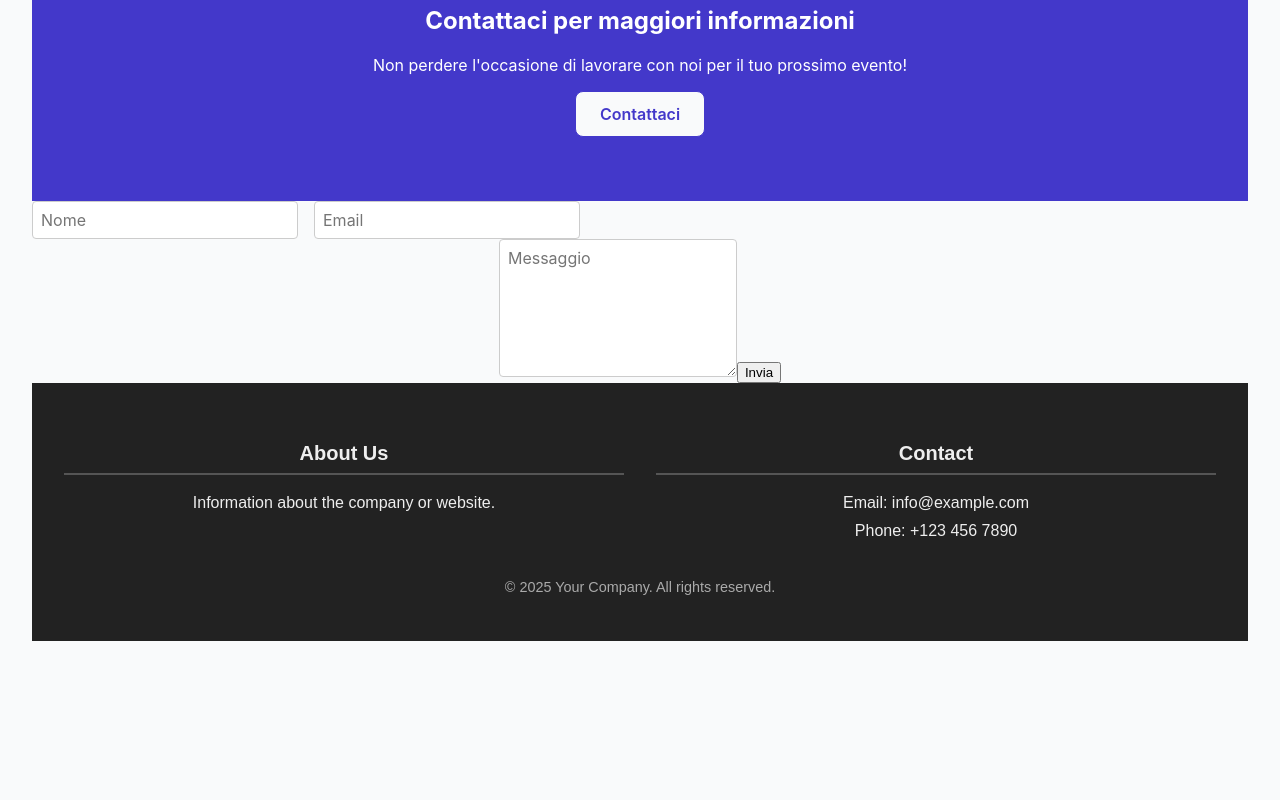
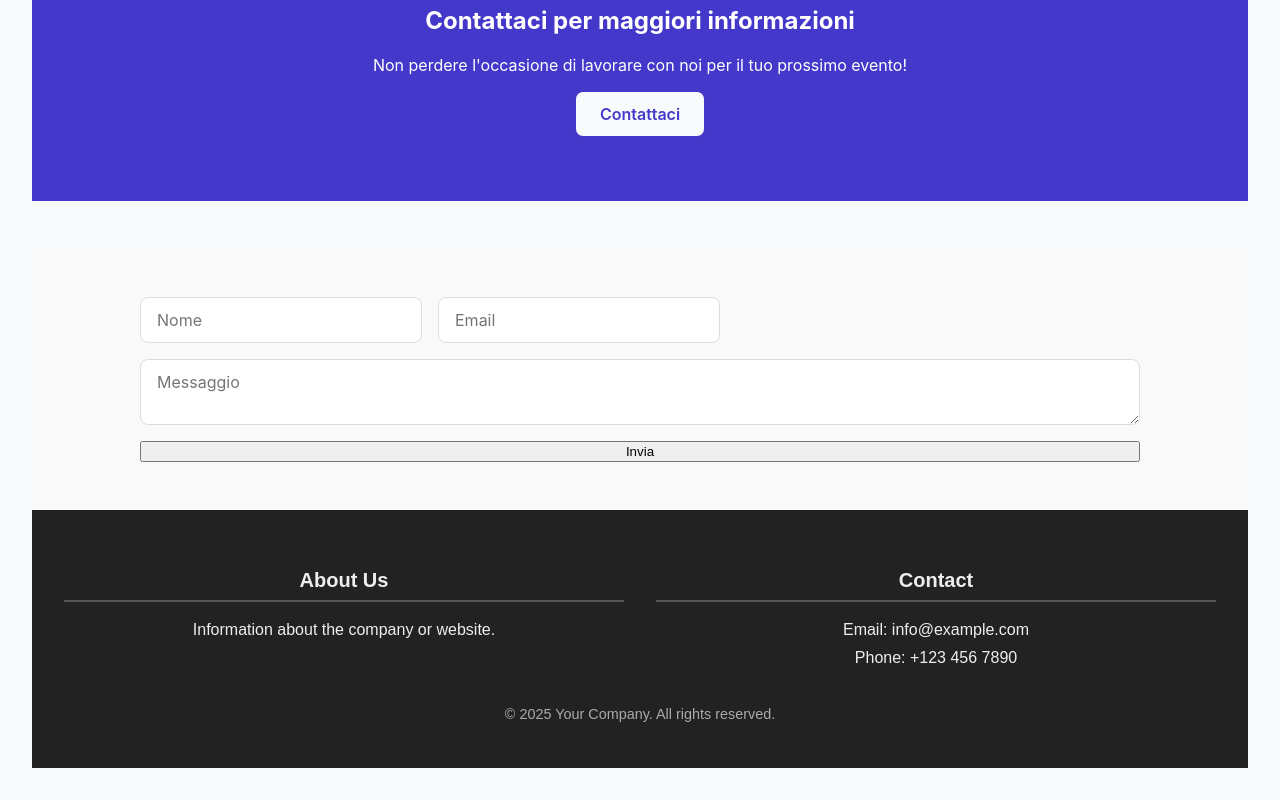
Before and after one commit to Maridecolmenares/progetto-react-css, a React (Vite) app: page / in a window 1280 px wide. Shown: the part 2731-3531 px from the top of the page. Before the commit the page ends 3404 px from the top, so only its background shows below. Built offline with nearby package versions, Linux system fonts and the light colour scheme.

Commit message:
fixed ContactForm

```diff
--- a/src/components/ContactForm/ContactForm.css
+++ b/src/components/ContactForm/ContactForm.css
@@ -1,3 +1,20 @@
+/* Sezione contatto larga */
+#contact {
+  padding: 3rem 1rem;        /* spazio interno */
+  margin-top: 3rem;          /* distacco dalla sezione precedente */
+  background: #f9f9f9;       /* sfondo leggero per distinguere la sezione */
+}
+
+/* Form a tutta larghezza */
+#contact form {
+  max-width: 1000px;         /* larghezza massima, resta largo */
+  margin: 0 auto;            /* centra il contenuto */
+  display: flex;
+  flex-direction: column;
+  gap: 1rem;
+}
+
+/* Layout dei campi */
 .form-row {
   display: flex;
   gap: 1rem;
@@ -9,29 +26,12 @@
   }
 }
 
+/* Input e textarea */
 input,
-textarea,
-label {
+textarea {
   font-family: inherit;
   font-size: 1rem;
-  padding: 0.5rem;
-  border: 1px solid #ccc;
-  border-radius: 4px;
-}
-
-input:focus,
-textarea:focus {
-  border-color: #007bff;
-  outline: none;
-}
-
-label {
-  display: block;
-  margin-bottom: 0.25rem;
-  font-weight: 500;
-}
-
-textarea {
-  resize: vertical;
-  min-height: 120px;
-}
+  padding: 0.75rem 1rem;
+  border: 1px solid #ddd;
+  border-radius: 8px;
+  back
```
